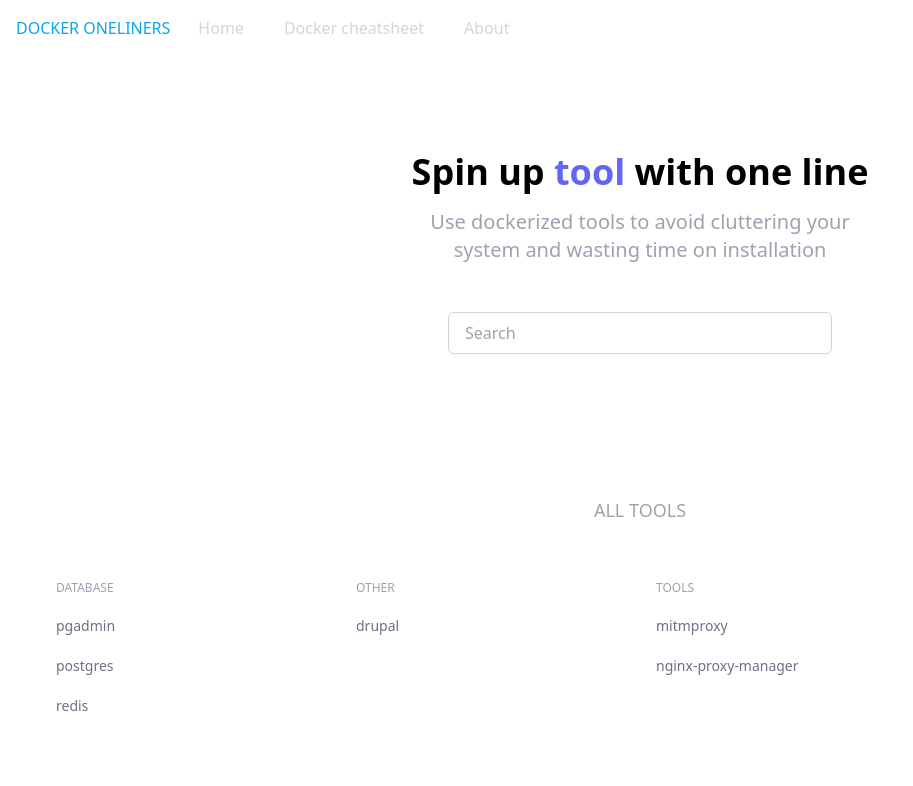
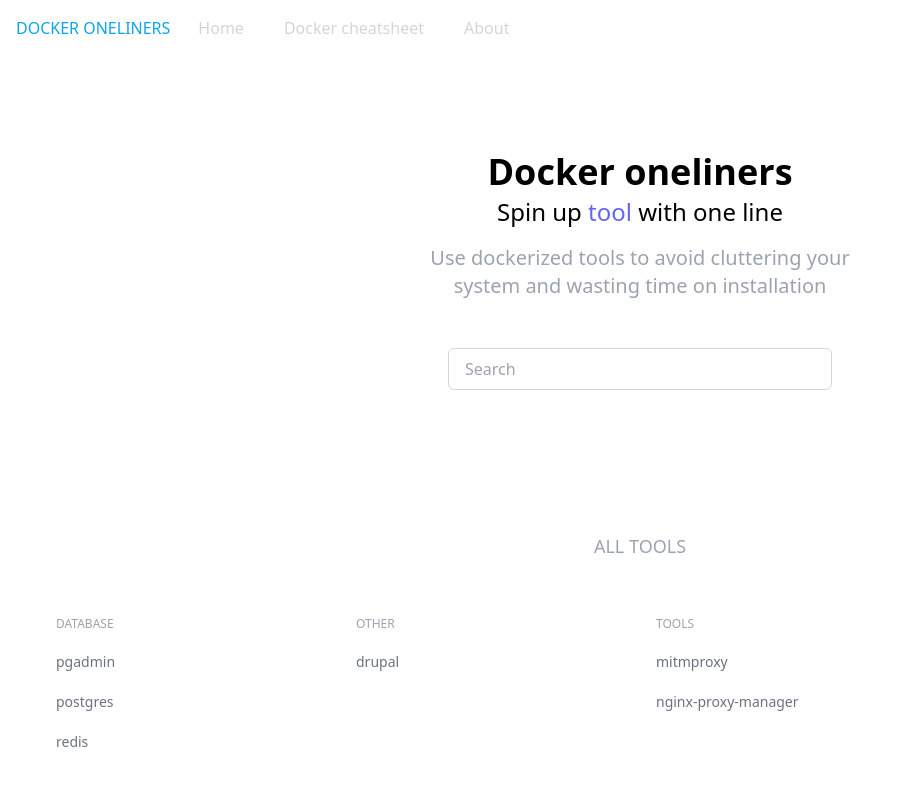
Before and after one commit to macap/dokr.one, a Gatsby site: page / in a window 1280 px wide. Shown: the whole page, without its empty margins (0-913 px from the left). Built offline with nearby package versions, Linux system fonts and the light colour scheme; Gatsby itself is replaced by a stand-in of ours; some packages are replaced by stand-ins of ours.

Commit message:
Adds canonical tag; Adds h1 on home page; Improves homepage title

```diff
--- a/src/components/seo.js
+++ b/src/components/seo.js
@@ -49,6 +49,7 @@
       )}
 
       {seo.image && <meta name="twitter:image" content={seo.image} />}
+      <link rel="canonical" href={seo.url} />
     </Helmet>
   );
 };
--- a/src/pages/index.js
+++ b/src/pages/index.js
@@ -7,7 +7,10 @@
 const Jumbotron = ({ data }) => (
   <div className="bg-white dark:bg-gray-800 mb-20 ">
     <div className="text-center w-full mx-auto md:py-12 md:px-4 sm:px-6 lg:py-16 lg:px-8 z-20">
-      <h2 className="text-3xl font-extrabold text-black dark:text-white sm:text-4xl">
+      <h1 className="text-3xl font-extrabold text-black dark:text-white sm:text-4xl">
+        Docker oneliners
+      </h1>
+      <h2 className="text-2xl mt-1">
         <span className="block">
           Spin up <span className="text-indigo-500">tool</span> with one line
         </span>
@@ -57,7 +60,7 @@
 const IndexPage = ({ data }) => {
   return (
     <Layout>
-      <SEO />
+      <SEO title="Docker oneliners to quickly run dockerized tools" />
       <div className="max-w-screen-xl mx-auto p-8">
         <Jumbotron data={data.allToolsJson.nodes} />
         <h3 className="text-center mb-6 mt-10 text-lg font-medium text-gray-400 uppercase">
```
